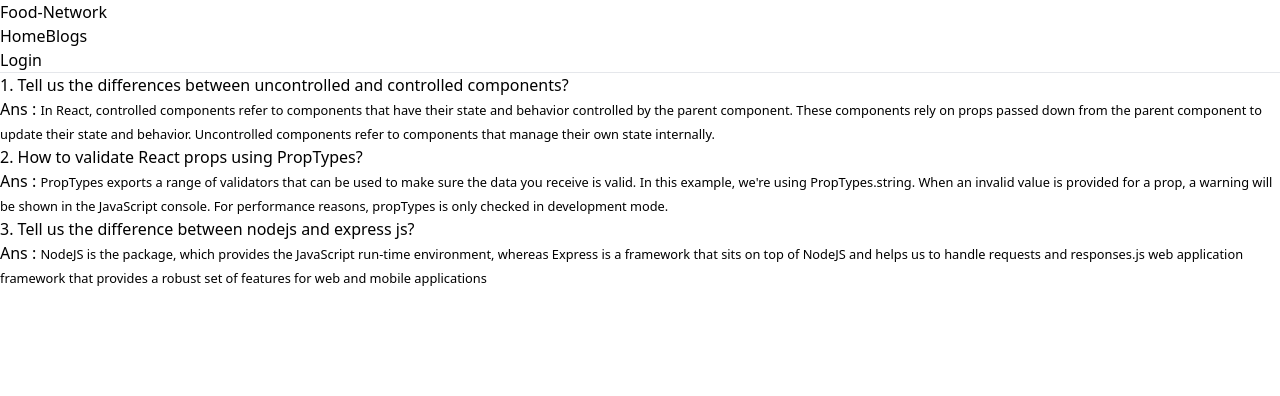
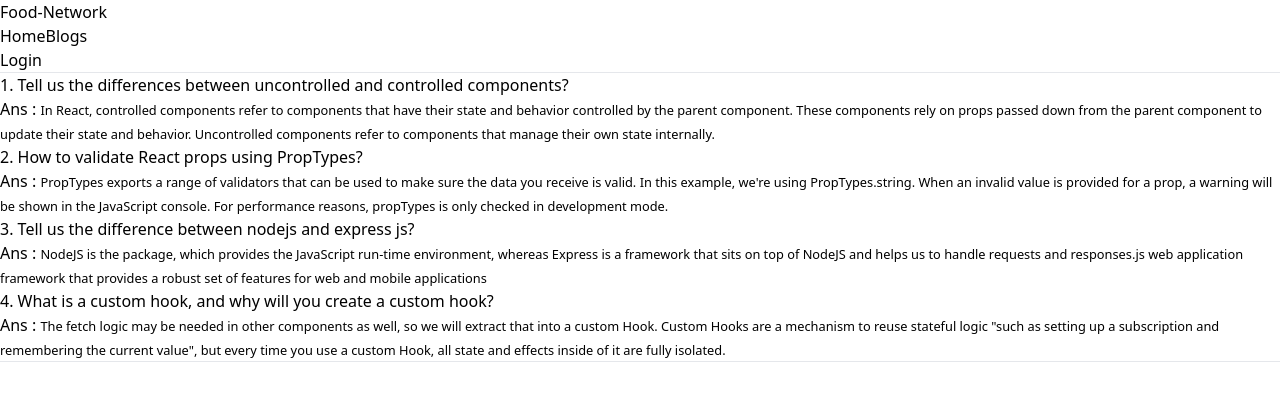
Before and after one commit to sabuj0143/chef-recipe, a React (Vite) app: page /blogs in a window 1280 px wide. Shown: the top 396 px of the page. Built offline with nearby package versions, Linux system fonts and the light colour scheme.

Commit message:
Blogs Complete

```diff
--- a/src/components/Blogs/Blogs.jsx
+++ b/src/components/Blogs/Blogs.jsx
@@ -17,6 +17,11 @@ const Blogs = () => {
                 <h4 className='text-xl font-semibold'>3. Tell us the difference between nodejs and express js?</h4>
                 <p className='mt-2'>Ans : <small>NodeJS is the package, which provides the JavaScript run-time environment, whereas Express is a framework that sits on top of NodeJS and helps us to handle requests and responses.js web application framework that provides a robust set of features for web and mobile applications </small></p>
             </div>
+            <div className='mt-4'>
+                <h4 className='text-xl font-semibold'>4. What is a custom hook, and why will you create a custom hook?</h4>
+                <p className='mt-2'>Ans : <small>The fetch logic may be needed in other components as well, so we will extract that into a custom Hook. Custom Hooks are a mechanism to reuse stateful logic "such as setting up a subscription and remembering the current value", but every time you use a custom Hook, all state and effects inside of it are fully isolated. </small></p>
+            </div>
+            <hr  className='my-6'/>
         </div>
     );
 };
```
